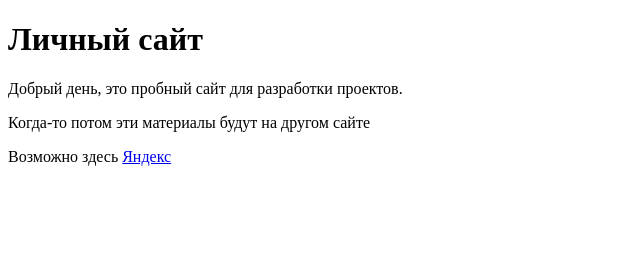
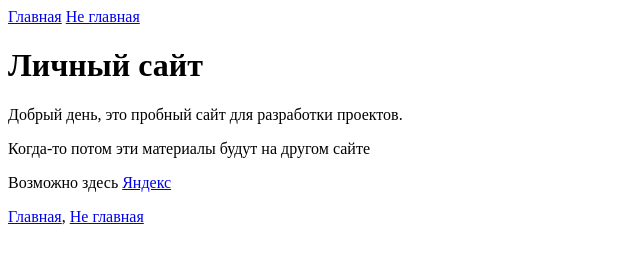
Before and after one commit to gradient27/site_teach, a plain HTML site: page index.html in a window 1280 px wide. Shown: the whole page, without its empty margins (0-640 px from the left). Drawn offline with Linux system fonts and the light colour scheme.

```diff
--- a/index.html
+++ b/index.html
@@ -7,10 +7,16 @@
 
 </head>
 <body>
+    <a href="#">Главная</a>
+    <a href="#">Не главная</a>
     <h1>Личный сайт</h1>
     <p>Добрый день, это пробный сайт для разработки проектов.</p>
     <p>Когда-то потом эти материалы будут на другом сайте</p>
     <p>Возможно здесь <a href="https://yandex.ru">Яндекс</a></p>
+
+    <a href="#">Главная</a>,
+    <a href="#">Не главная</a>
+
 </body>
 
 </html>
```
